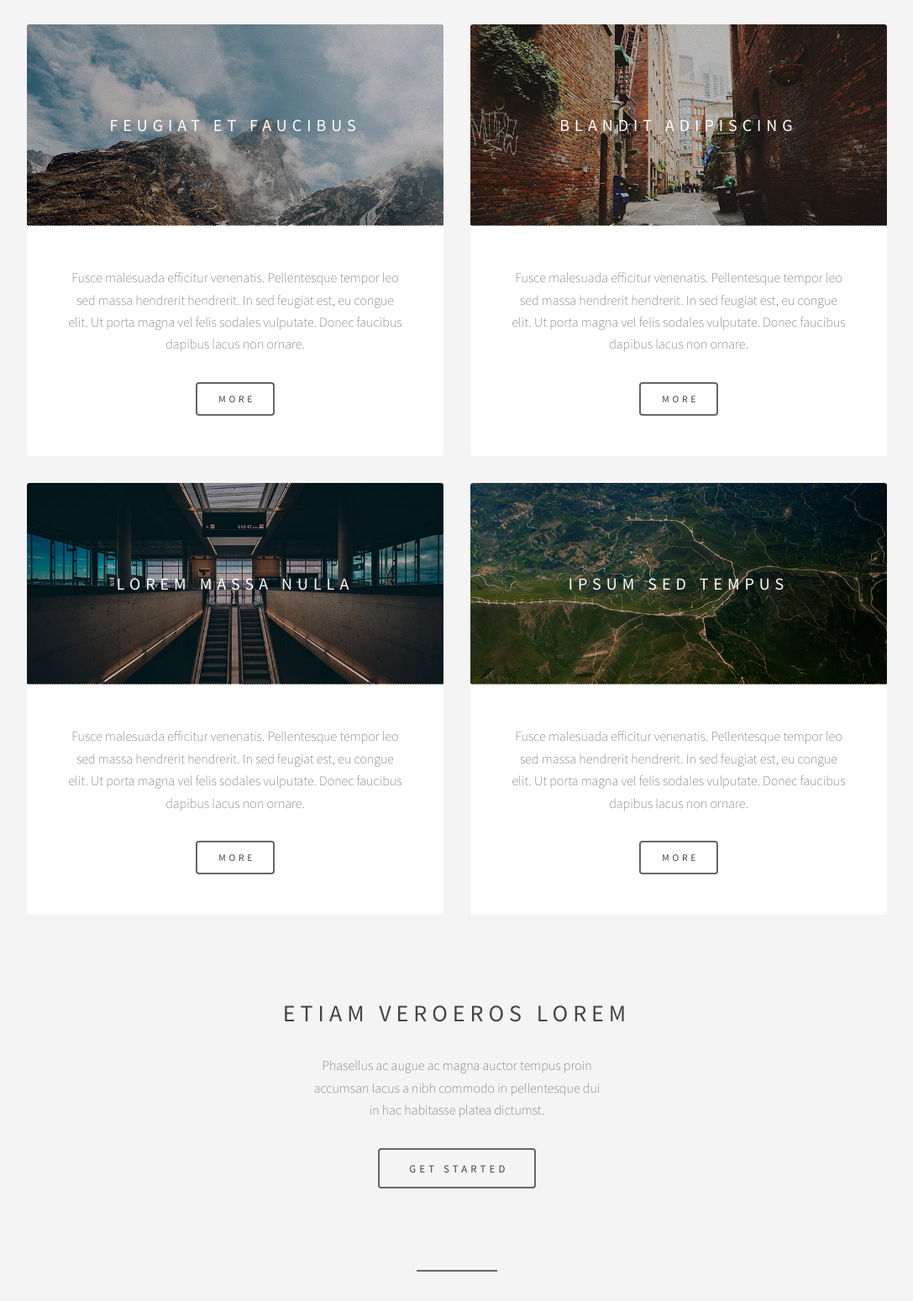
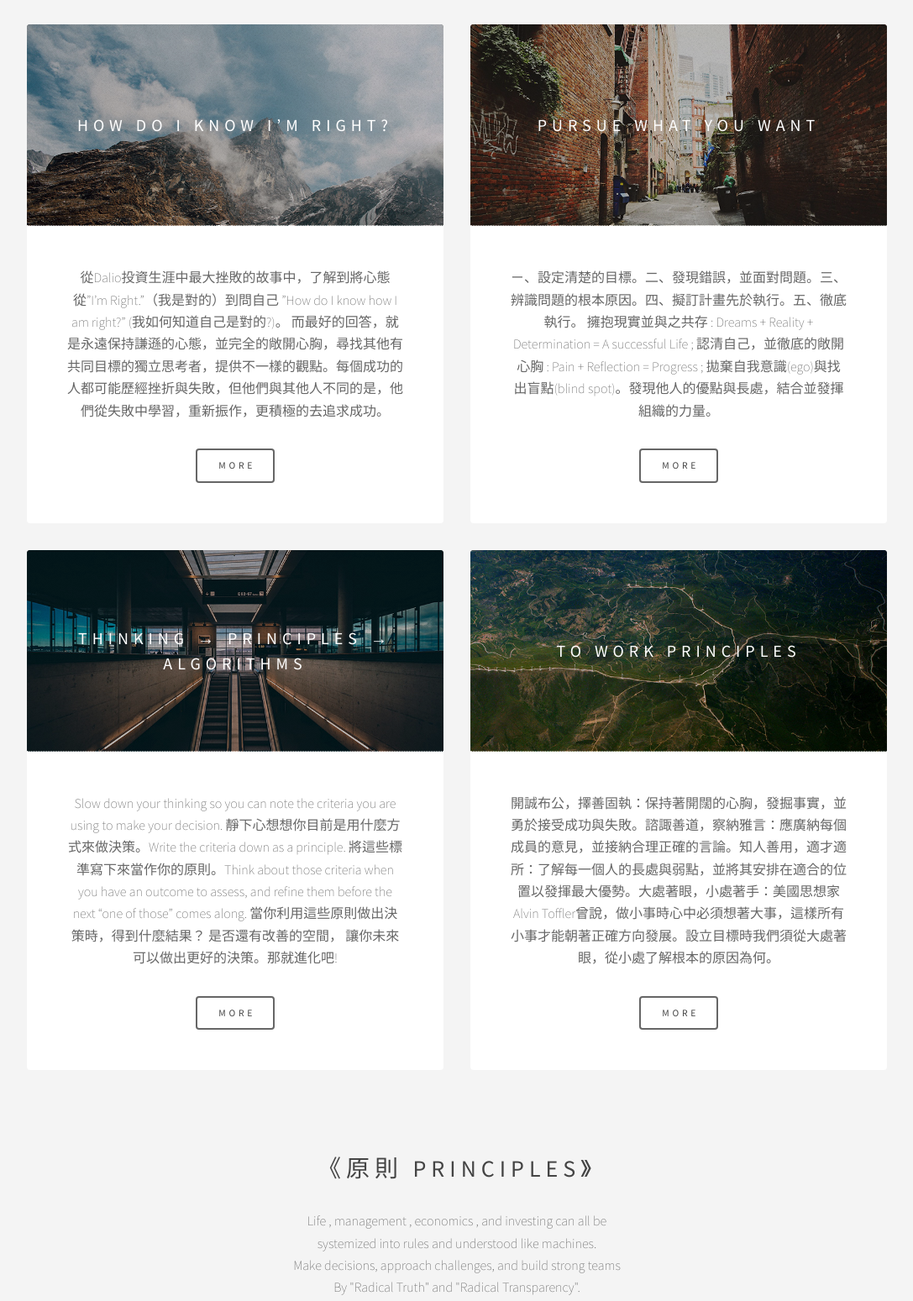
Before and after one commit to nykim00/principles.com, a plain HTML site: page index.html in a window 1280 px wide. Shown: the part 1180-2729 px from the top of the page at 84% size, without its empty margins (96-1183 px from the left). Drawn offline with Linux system fonts and the light colour scheme.

Commit message:
Update content

```diff
--- a/assets/js/main.js
+++ b/assets/js/main.js
@@ -1,9 +1,3 @@
-/*
-	Epilogue by TEMPLATED
-	templated.co @templatedco
-	Released for free under the Creative Commons Attribution 3.0 license (templated.co/license)
-*/
-
 (function($) {
 
 	skel.breakpoints({
--- a/index.html
+++ b/index.html
@@ -2,7 +2,7 @@
 
 <html>
 	<head>
-		<title>Learning html </title>
+		<title>Principles 原則</title>
 		<meta charset="utf-8" />
 		<meta name="viewport" content="width=device-width, initial-scale=1" />
 		<link rel="stylesheet" href="assets/css/main.css" />
@@ -24,7 +24,7 @@
 				<!-- Banner -->
 					<section id="intro" class="main">
 						<span class="icon fa-diamond major"></span>
-						<h2>My First Principles</h2>
+						<h2>Your Own Principles</h2>
 						<p>Think and decide what you want ? 思考並決定你想要什麼 ?<br />
                         Make clear choice what is Right ？ 什麼是正確的 ?<br />
 						How to make what is right to what you want ? 如何正確達到你想要的 ?.</p>
@@ -38,9 +38,9 @@
 						<article class="item">
 							<header>
 								<a href="#"><img src="images/pic01.jpg" alt="" /></a>
-								<h3>Feugiat et faucibus</h3>
+								<h3>How do I know I’m right?</h3>
 							</header>
-							<p>Fusce malesuada efficitur venenatis. Pellentesque tempor leo sed massa hendrerit hendrerit. In sed feugiat est, eu congue elit. Ut porta magna vel felis sodales vulputate. Donec faucibus dapibus lacus non ornare.</p>
+							<p>從Dalio投資生涯中最大挫敗的故事中，了解到將心態從”I’m Right.”（我是對的）到問自己 ”How do I know how I am right?” (我如何知道自己是對的?)。 而最好的回答，就是永遠保持謙遜的心態，並完全的敞開心胸，尋找其他有共同目標的獨立思考者，提供不一樣的觀點。每個成功的人都可能歷經挫折與失敗，但他們與其他人不同的是，他們從失敗中學習，重新振作，更積極的去追求成功。</p>
 							<ul class="actions">
 								<li><a href="#" class="button">More</a></li>
 							</ul>
@@ -48,9 +48,9 @@
 						<article class="item">
 							<header>
 								<a href="#"><img src="images/pic02.jpg" alt="" /></a>
-								<h3>Blandit adipiscing</h3>
+                                <h3>Pursue what you want</h3>
 							</header>
-							<p>Fusce malesuada efficitur venenatis. Pellentesque tempor leo sed massa hendrerit hendrerit. In sed feugiat est, eu congue elit. Ut porta magna vel felis sodales vulputate. Donec faucibus dapibus lacus non ornare.</p>
+                            <p>ㄧ、設定清楚的目標。二、發現錯誤，並面對問題。三、辨識問題的根本原因。四、擬訂計畫先於執行。五、徹底執行。 擁抱現實並與之共存 : Dreams + Reality + Determination = A successful Life ; 認清自己，並徹底的敞開心胸 : Pain + Reflection = Progress ; 拋棄自我意識(ego)與找出盲點(blind spot)。發現他人的優點與長處，結合並發揮組織的力量。</p>
 							<ul class="actions">
 								<li><a href="#" class="button">More</a></li>
 							</ul>
@@ -58,9 +58,9 @@
 						<article class="item">
 							<header>
 								<a href="#"><img src="images/pic03.jpg" alt="" /></a>
-								<h3>Lorem massa nulla</h3>
+								<h3>Thinking → Principles → Algorithms</h3>
 							</header>
-							<p>Fusce malesuada efficitur venenatis. Pellentesque tempor leo sed massa hendrerit hendrerit. In sed feugiat est, eu congue elit. Ut porta magna vel felis sodales vulputate. Donec faucibus dapibus lacus non ornare.</p>
+                            <p>Slow down your thinking so you can note the criteria you are using to make your decision.  靜下心想想你目前是用什麼方式來做決策。Write the criteria down as a principle.  將這些標準寫下來當作你的原則。Think about those criteria when you have an outcome to assess, and refine them before the next “one of those” comes along. 當你利用這些原則做出決策時，得到什麼結果？ 是否還有改善的空間，  讓你未來可以做出更好的決策。那就進化吧!</p>
 							<ul class="actions">
 								<li><a href="#" class="button">More</a></li>
 							</ul>
@@ -68,9 +68,9 @@
 						<article class="item">
 							<header>
 								<a href="#"><img src="images/pic04.jpg" alt="" /></a>
-								<h3>Ipsum sed tempus</h3>
+								<h3>To Work Principles</h3>
 							</header>
-							<p>Fusce malesuada efficitur venenatis. Pellentesque tempor leo sed massa hendrerit hendrerit. In sed feugiat est, eu congue elit. Ut porta magna vel felis sodales vulputate. Donec faucibus dapibus lacus non ornare.</p>
+							<p>開誠布公，擇善固執：保持著開闊的心胸，發掘事實，並勇於接受成功與失敗。諮諏善道，察納雅言：應廣納每個成員的意見，並接納合理正確的言論。知人善用，適才適所：了解每一個人的長處與弱點，並將其安排在適合的位置以發揮最大優勢。大處著眼，小處著手：美國思想家Alvin Toffler曾說，做小事時心中必須想著大事，這樣所有小事才能朝著正確方向發展。設立目標時我們須從大處著眼，從小處了解根本的原因為何。</p>
 							<ul class="actions">
 								<li><a href="#" class="button">More</a></li>
 							</ul>
@@ -79,10 +79,11 @@
 
 				<!-- CTA -->
 					<section id="cta" class="main special">
-						<h2>Etiam veroeros lorem</h2>
-						<p>Phasellus ac augue ac magna auctor tempus proin<br />
-						accumsan lacus a nibh commodo in pellentesque dui<br />
-						in hac habitasse platea dictumst.</p>
+						<h2>《原則 Principles》</h2>
+						<p>Life , management , economics , and investing can all be<br />
+                           systemized into rules and understood like machines.<br />
+						   Make decisions, approach challenges, and build strong teams <br />
+						   By "Radical Truth" and "Radical Transparency".</p>
 						<ul class="actions">
 							<li><a href="#" class="button big">Get Started</a></li>
 						</ul>
```
Also changed, not shown: assets/css/main.css (+0 -7 lines).
